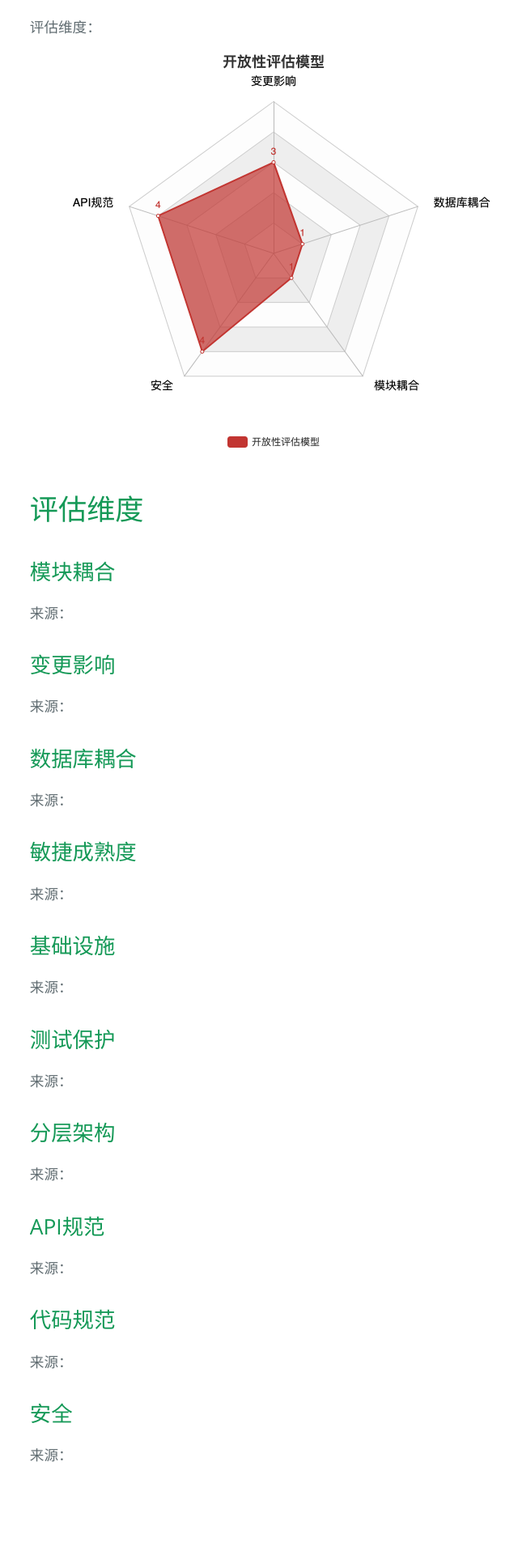
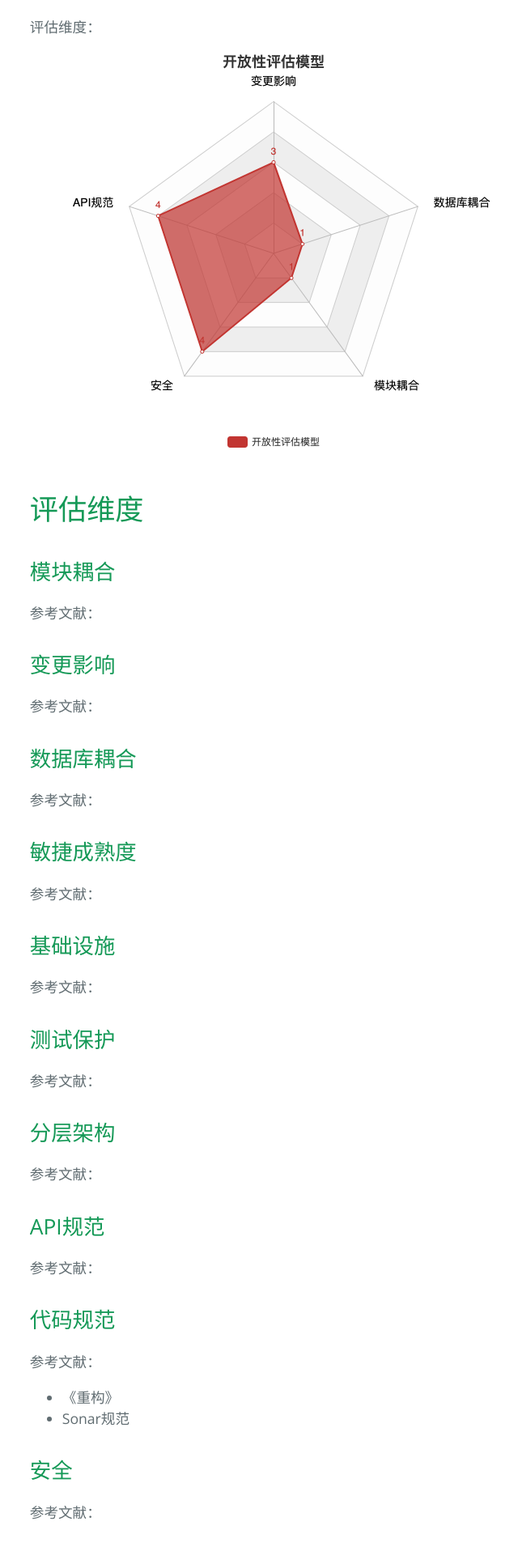
Before and after one commit to archguard/archguard.org, a Jekyll site: the page built from models.md, in a window 1280 px wide. Shown: the part 2797-4713 px from the top of the page at 81% size, without its empty margins (296-936 px from the left). Built offline with Jekyll 4.4.1, drawn with Linux system fonts in a browser that asks for light colours; our own code applies the rules of GitHub Pages for plain Markdown files.

Commit message:
feat: rename source to ref

```diff
--- a/models.md
+++ b/models.md
@@ -51,31 +51,33 @@ layout: model
 
 # 评估维度
 ## 模块耦合
-来源：
+参考文献：
 
 ## 变更影响
-来源：
+参考文献：
 
 ## 数据库耦合
-来源：
+参考文献：
 
 ## 敏捷成熟度
-来源：
+参考文献：
 
 ## 基础设施
-来源：
+参考文献：
 
 ## 测试保护
-来源：
+参考文献：
 
 ## 分层架构
-来源：
+参考文献：
 
 ## API规范
-来源：
+参考文献：
 
 ## 代码规范
-来源：
+参考文献：
+- 《重构》
+- Sonar规范
 
 ## 安全
-来源：
+参考文献：
```
